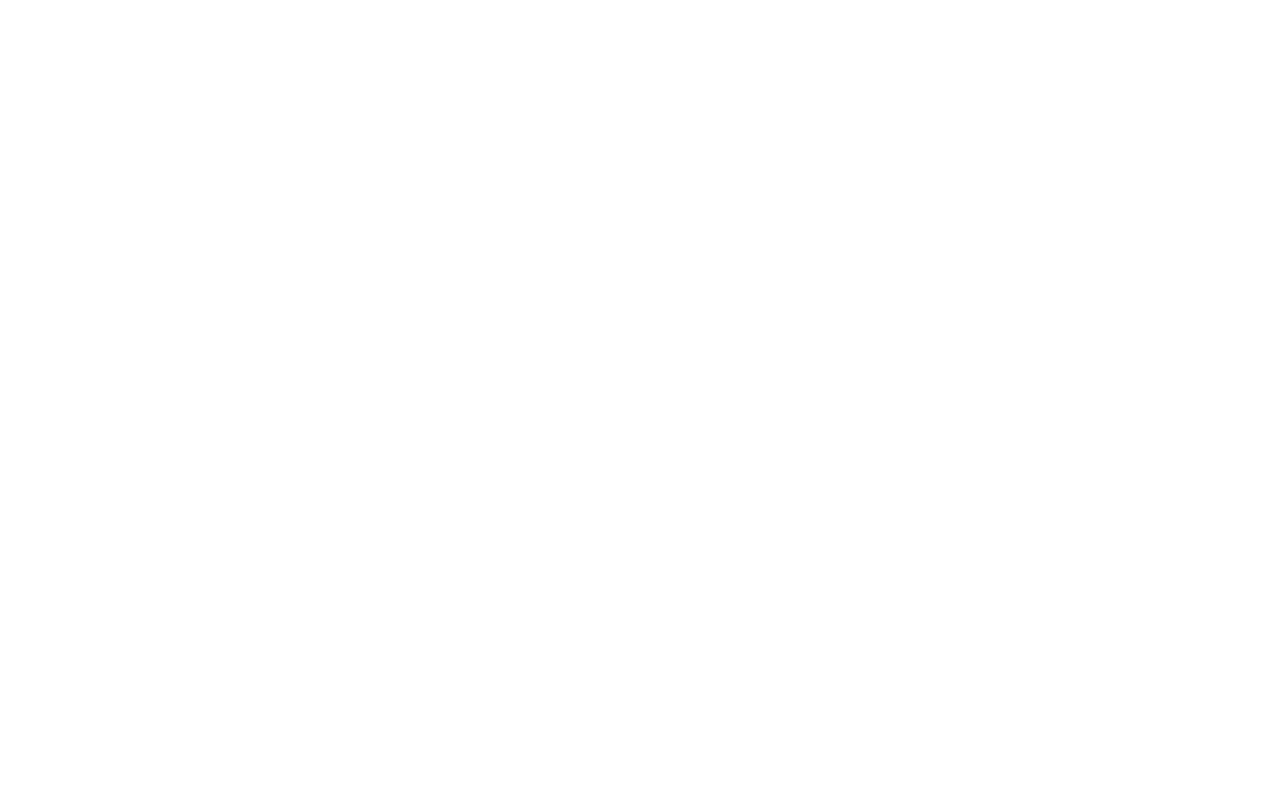
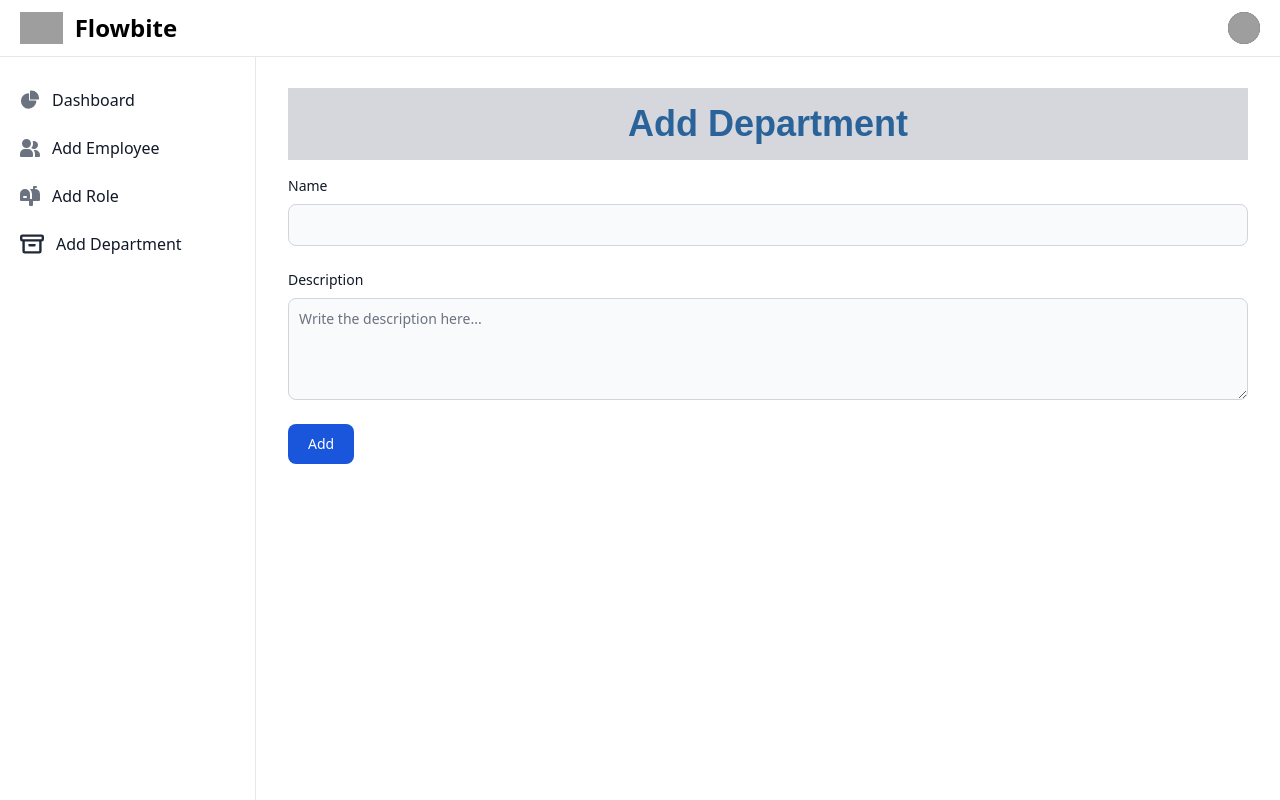
Before and after one commit to Gehan1226/Employee-Management-FE, an Angular app: page /manager/add-department in a window 1280 px wide. Before the commit this address led to /. Built offline with nearby package versions, Linux system fonts and the light colour scheme; grey boxes are pictures that could not be loaded.

Commit message:
created add department component and services

```diff
--- a/src/app/app.routes.ts
+++ b/src/app/app.routes.ts
@@ -3,6 +3,7 @@ import { ManagerLayoutComponent } from './layout/manager-layout/manager-layout.c
 import { DashboardComponent } from './components/manager/dashboard/dashboard.component';
 import { AddEmployeeComponent } from './components/manager/add-employee/add-employee.component';
 import { AddRoleComponent } from './components/manager/add-role/add-role.component';
+import { AddDepartmentComponent } from './components/manager/add-department/add-department.component';
 
 export const routes: Routes = [
     {
@@ -11,7 +12,8 @@ export const routes: Routes = [
         children: [
           { path: 'dashboard', component: DashboardComponent } ,
           { path: 'add-employee', component: AddEmployeeComponent } ,
-          { path: 'add-role', component: AddRoleComponent }
+          { path: 'add-role', component: AddRoleComponent } ,
+          { path: 'add-department', component: AddDepartmentComponent }
         ]
       }
 ]
--- /dev/null
+++ b/src/app/components/manager/add-department/add-department.component.html
@@ -0,0 +1,23 @@
+<h2 class="text-4xl font-bold title-manager-option text-center mb-4 p-4">Add Department</h2>
+
+
+<form  [formGroup]="departmentForm">
+    <div class="mb-6">
+        <label for="role" class="block mb-2 text-sm font-medium text-gray-900 dark:text-white">Name</label>
+        <input type="text" id="role"
+            class="bg-gray-50 border border-gray-300 text-gray-900 text-sm rounded-lg focus:ring-blue-500 focus:border-blue-500 block w-full p-2.5 dark:bg-gray-700 dark:border-gray-600 dark:placeholder-gray-400 dark:text-white dark:focus:ring-blue-500 dark:focus:border-blue-500"
+            placeholder="" required
+            formControlName="name" />
+    </div>
+    <div class="mb-6">
+        <label for="dept" class="block mb-2 text-sm font-medium text-gray-900 dark:text-white">Description</label>
+        <textarea id="dept" rows="4"
+            class="block p-2.5 w-full text-sm text-gray-900 bg-gray-50 rounded-lg border border-gray-300 focus:ring-blue-500 focus:border-blue-500 dark:bg-gray-700 dark:border-gray-600 dark:placeholder-gray-400 dark:text-white dark:focus:ring-blue-500 dark:focus:border-blue-500"
+            placeholder="Write the description here..."
+            formControlName="description"></textarea>
+    </div>
+
+    <button type="submit"
+        class="text-white bg-blue-700 hover:bg-blue-800 focus:ring-4 focus:outline-none focus:ring-blue-300 font-medium rounded-lg text-sm w-full sm:w-auto px-5 py-2.5 text-center dark:bg-blue-600 dark:hover:bg-blue-700 dark:focus:ring-blue-800"
+        (click)="addDepartment()">Add</button>
+</form>
--- /dev/null
+++ b/src/app/components/manager/add-department/add-department.component.ts
@@ -0,0 +1,31 @@
+import { Component } from '@angular/core';
+import { FormControl, FormGroup, FormsModule, ReactiveFormsModule, Validators } from '@angular/forms';
+import { Department, DepartmentService } from '../../../services/department/department.service';
+
+@Component({
+  selector: 'app-add-department',
+  standalone: true,
+  imports: [ReactiveFormsModule],
+  templateUrl: './add-department.component.html',
+  styleUrl: './add-department.component.css'
+})
+export class AddDepartmentComponent {
+
+  public departmentForm: FormGroup;
+
+  constructor( private departmentService: DepartmentService ) {
+    this.departmentForm = new FormGroup({
+      name: new FormControl('', [Validators.required]),
+      description: new FormControl('', [Validators.required])
+    });
+  }
+
+  addDepartment(): void {
+    if (this.departmentForm.valid) {
+      const department: Department = this.departmentForm.value;
+      this.departmentService.addDepartment(department).subscribe((response) => {
+        console.log(response);
+      });
+    }
+  }
+}
--- a/src/app/components/manager/sidebar/sidebar.component.html
+++ b/src/app/components/manager/sidebar/sidebar.component.html
@@ -113,6 +113,17 @@
                         class="inline-flex items-center justify-center w-3 h-3 p-3 ms-3 text-sm font-medium text-blue-800 bg-blue-100 rounded-full dark:bg-blue-900 dark:text-blue-300">3</span> -->
                 </a>
             </li>
+            <li>
+                <a href="#" [routerLink]="['/manager/add-department']"
+                    class="flex items-center p-2 text-gray-900 rounded-lg dark:text-white hover:bg-gray-100 dark:hover:bg-gray-700 group">
+                    <svg class="w-6 h-6 text-gray-800 dark:text-white" aria-hidden="true" xmlns="http://www.w3.org/2000/svg" fill="none" viewBox="0 0 20 16">
+                        <path stroke="currentColor" stroke-linejoin="round" stroke-width="2" d="M8 8v1h4V8m4 7H4a1 1 0 0 1-1-1V5h14v9a1 1 0 0 1-1 1ZM2 1h16a1 1 0 0 1 1 1v2a1 1 0 0 1-1 1H2a1 1 0 0 1-1-1V2a1 1 0 0 1 1-1Z"/>
+                    </svg>
+                    <span class="flex-1 ms-3 whitespace-nowrap">Add Department</span>
+                    <!-- <span
+                        class="inline-flex items-center justify-center w-3 h-3 p-3 ms-3 text-sm font-medium text-blue-800 bg-blue-100 rounded-full dark:bg-blue-900 dark:text-blue-300">3</span> -->
+                </a>
+            </li>
         </ul>
     </div>
 </aside>
--- a/src/app/services/department/department.service.ts
+++ b/src/app/services/department/department.service.ts
@@ -1,9 +1,21 @@
+import { HttpClient } from '@angular/common/http';
 import { Injectable } from '@angular/core';
+import { Observable } from 'rxjs';
+
+export interface Department {
+  name: string;
+  description: string;
+}
 
 @Injectable({
   providedIn: 'root'
 })
 export class DepartmentService {
 
-  constructor() { }
+  constructor(private http: HttpClient) { }
+
+  addDepartment(department: Department): Observable<Department> {
+    return this.http.post<Department>('http://localhost:8080/department/add-department', department);
+  }
+
 }
```
Also changed, not shown: src/app/components/manager/add-department/add-department.component.css (added), 1 other file (tests, documents, lock files or other folders).
